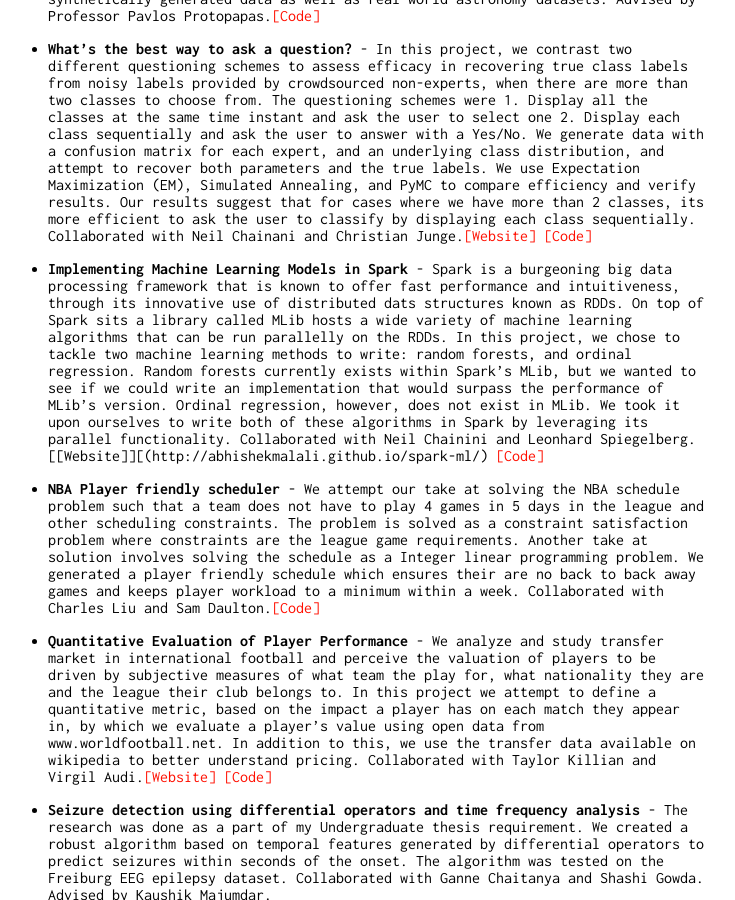
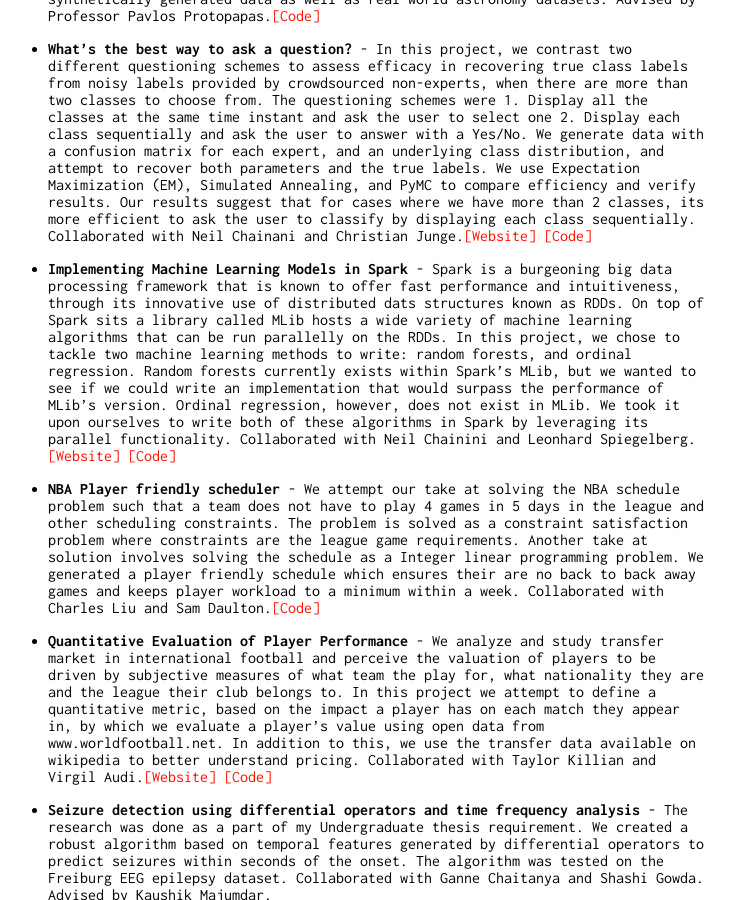
Before and after one commit to abhishekmalali/abhishekmalali.github.io, a Jekyll site: the page built from index.md, in a window 1280 px wide and 900 px high, scrolled down 1109 px. Shown: the whole window, without its empty margins (262-997 px from the left). Built offline with Jekyll 4.4.1, drawn with Linux system fonts in a browser that asks for light colours; our own code applies the rules of GitHub Pages for plain Markdown files; part of the change alters nothing that is shown.

Commit message:
Fix website link for a project

```diff
--- a/index.md
+++ b/index.md
@@ -29,7 +29,7 @@ I am primarily interested in applying Machine learning techniques in a robust an
 
 * **What's the best way to ask a question?** - In this project, we contrast two different questioning schemes to assess efficacy in recovering true class labels from noisy labels provided by crowdsourced non-experts, when there are more than two classes to choose from.  The questioning schemes were 1. Display all the classes at the same time instant and ask the user to select one 2. Display each class sequentially and ask the user to answer with a Yes/No. We generate data with a confusion matrix for each expert, and an underlying class distribution, and attempt to recover both parameters and the true labels. We use Expectation Maximization (EM), Simulated Annealing, and PyMC to compare efficiency and verify results. Our results suggest that for cases where we have more than 2 classes, its more efficient to ask the user to classify by displaying each class sequentially. Collaborated with Neil Chainani and Christian Junge.[[Website]](http://abhishekmalali.github.io/questioning-strategy-classification/) [[Code]](https://github.com/abhishekmalali/questioning-strategy-classification)
 
-* **Implementing Machine Learning Models in Spark** - Spark is a burgeoning big data processing framework that is known to offer fast performance and intuitiveness, through its innovative use of distributed dats structures known as RDDs. On top of Spark sits a library called MLib hosts a wide variety of machine learning algorithms that can be run parallelly on the RDDs. In this project, we chose to tackle two machine learning methods to write: random forests, and ordinal regression. Random forests currently exists within Spark's MLib, but we wanted to see if we could write an implementation that would surpass the performance of MLib's version. Ordinal regression, however, does not exist in MLib. We took it upon ourselves to write both of these algorithms in Spark by leveraging its parallel functionality. Collaborated with Neil Chainini and Leonhard Spiegelberg. [[Website]][(http://abhishekmalali.github.io/spark-ml/) [[Code]](https://github.com/abhishekmalali/spark-ml)
+* **Implementing Machine Learning Models in Spark** - Spark is a burgeoning big data processing framework that is known to offer fast performance and intuitiveness, through its innovative use of distributed dats structures known as RDDs. On top of Spark sits a library called MLib hosts a wide variety of machine learning algorithms that can be run parallelly on the RDDs. In this project, we chose to tackle two machine learning methods to write: random forests, and ordinal regression. Random forests currently exists within Spark's MLib, but we wanted to see if we could write an implementation that would surpass the performance of MLib's version. Ordinal regression, however, does not exist in MLib. We took it upon ourselves to write both of these algorithms in Spark by leveraging its parallel functionality. Collaborated with Neil Chainini and Leonhard Spiegelberg. [[Website]](http://abhishekmalali.github.io/spark-ml/) [[Code]](https://github.com/abhishekmalali/spark-ml)
 
 * **NBA Player friendly scheduler** - We attempt our take at solving the NBA schedule problem such that a team does not have to play 4 games in 5 days in the league and other scheduling constraints. The problem is solved as a constraint satisfaction problem where constraints are the league game requirements. Another take at solution involves solving the schedule as a Integer linear programming problem. We generated a player friendly schedule which ensures their are no back to back away games and keeps player workload to a minimum within a week. Collaborated with Charles Liu and Sam Daulton.[[Code]](https://github.com/therealchuckliu/NBA_Scheduler)
 
```
